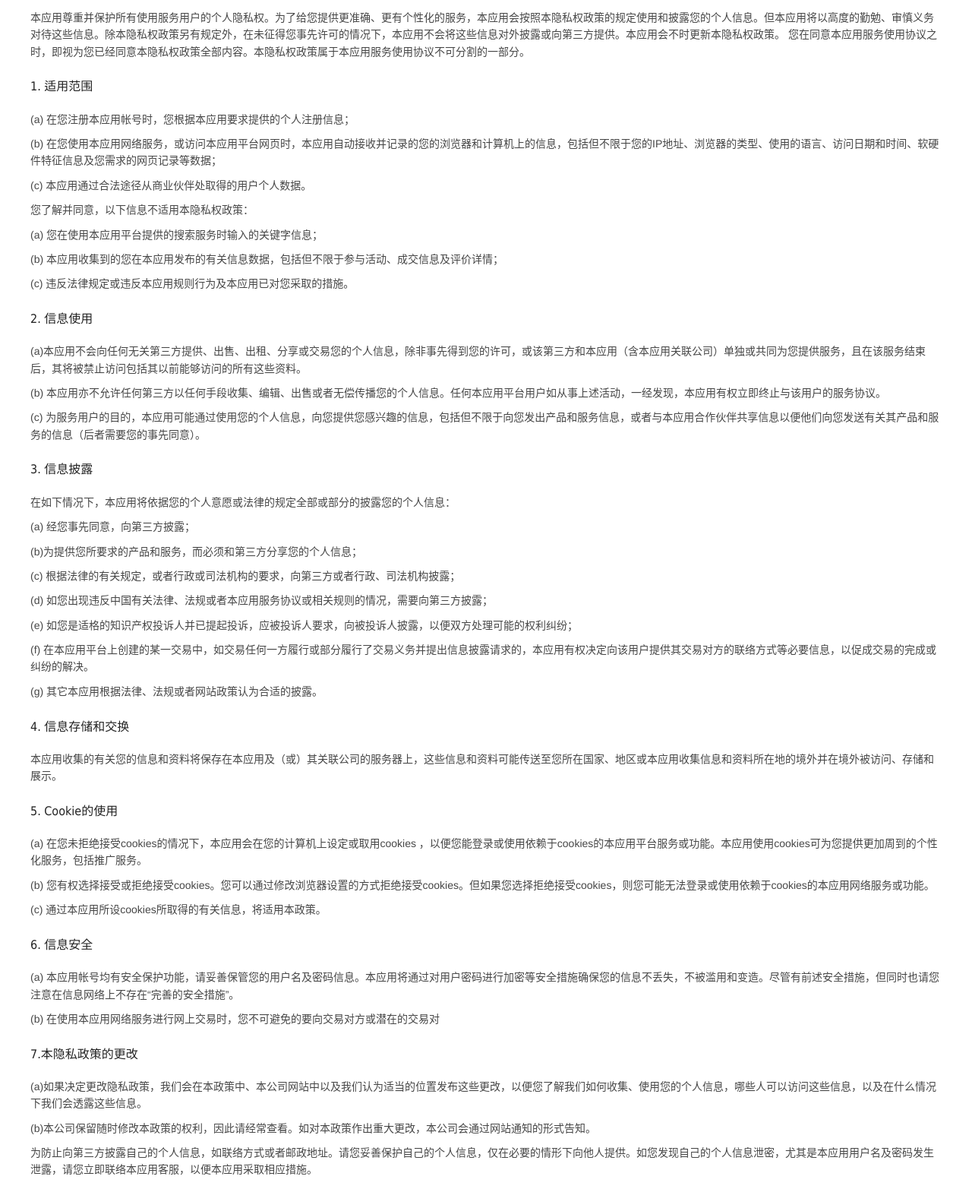
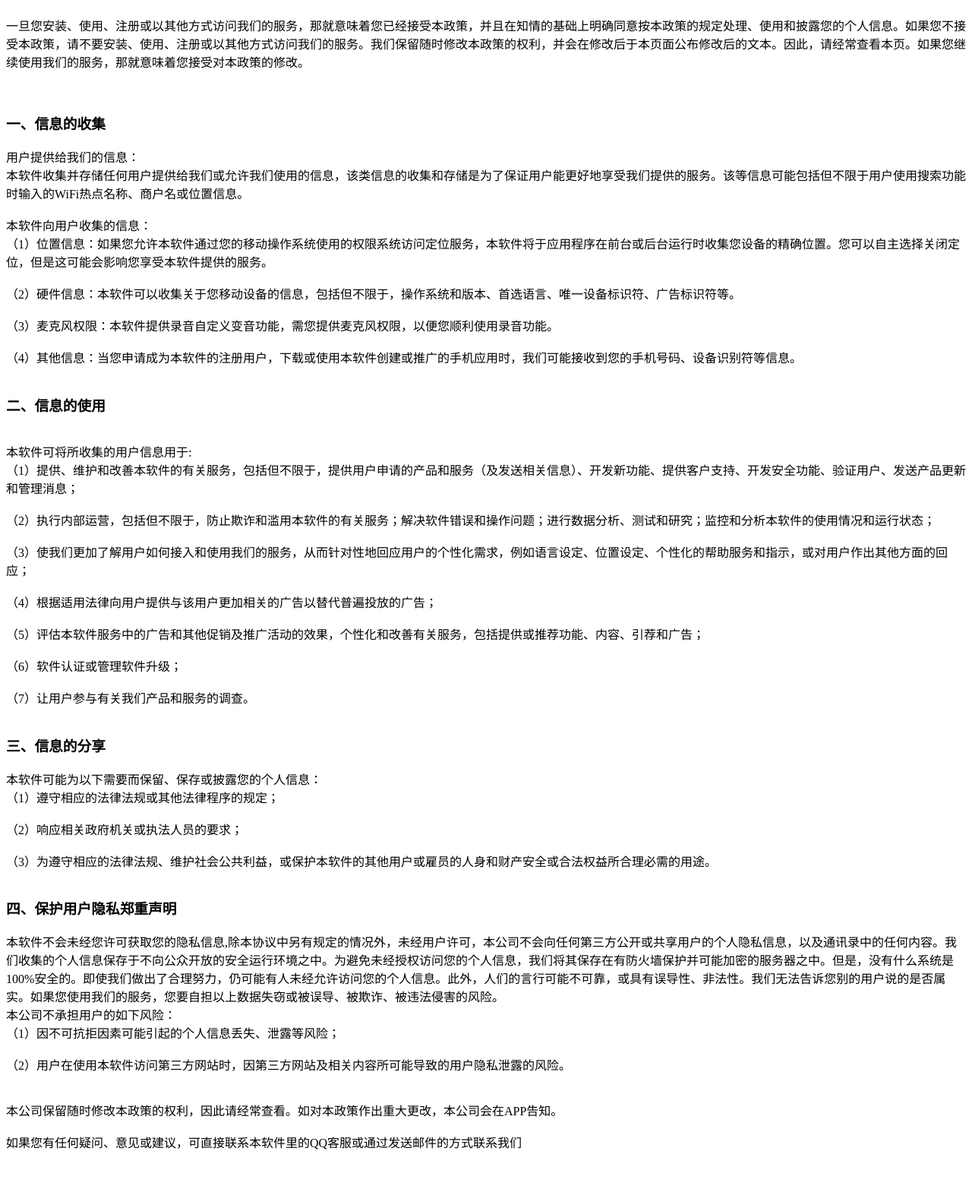
Before and after one commit to xiaomayi10132/xmy, a plain HTML site: page index.html in a window 1280 px wide. Shown: the part 138-1703 px from the top of the page at 76% size. Drawn offline with Linux system fonts and the light colour scheme.

Commit message:
Add files via upload

```diff
--- a/index.html
+++ b/index.html
@@ -1,99 +1,71 @@
-
-<!DOCTYPE html>
-<html>
-
-	<head>
-		<meta charset="utf-8" />
-		<title>APP隐私政策</title>
-	</head>
-	<style type="text/css">
-		body {
-			background: #fff;
-			font-family: Helvetica Neue, Helvetica, PingFang SC, Hiragino Sans GB, Microsoft YaHei, Noto Sans CJK SC, WenQuanYi Micro Hei, Arial, sans-serif;
-			padding: 0px;
-			margin: 0px;
-		}
-		.main{
-			width: 1200px;
-			margin: 0px auto;
-		}
-
-		h1,
-		h4 {
-			color: #333;
-			font-family: 'PingFang SC', '微软雅黑', 'YaHei', '黑体', 'Hei', Tahoma, Helvetica, arial, sans-serif;
-		}
-
-		p {
-			font-size: 13px;
-			line-height: 1.6;
-			color: #999;
-		}
-
-		.title {
-			font-size: 32px;
-			font-weight: normal;
-			padding: 30px 0;
-		    border-bottom: 1px solid #ececec;
-		    position: relative;
-		}
-
-		.content p {
-			font-size: 14px;
-			font-weight: normal;
-			margin: 10px 0;
-			color: #464646;
-		}
-
-		.content h4 {
-			font-size: 16px;
-			font-weight: normal;
-			color: #232323;
-		}
-	</style>
-
-	<body>
-		<div class="main">
-			<h1 class="title">APP隐私政策</h1>
-			<div class="content">
-
-				<p>本应用尊重并保护所有使用服务用户的个人隐私权。为了给您提供更准确、更有个性化的服务，本应用会按照本隐私权政策的规定使用和披露您的个人信息。但本应用将以高度的勤勉、审慎义务对待这些信息。除本隐私权政策另有规定外，在未征得您事先许可的情况下，本应用不会将这些信息对外披露或向第三方提供。本应用会不时更新本隐私权政策。 您在同意本应用服务使用协议之时，即视为您已经同意本隐私权政策全部内容。本隐私权政策属于本应用服务使用协议不可分割的一部分。</p>
-				<h4>1. 适用范围</h4>
-				<p>(a) 在您注册本应用帐号时，您根据本应用要求提供的个人注册信息；</p>
-				<p>(b) 在您使用本应用网络服务，或访问本应用平台网页时，本应用自动接收并记录的您的浏览器和计算机上的信息，包括但不限于您的IP地址、浏览器的类型、使用的语言、访问日期和时间、软硬件特征信息及您需求的网页记录等数据；</p>
-				<p>(c) 本应用通过合法途径从商业伙伴处取得的用户个人数据。</p>
-				<p>您了解并同意，以下信息不适用本隐私权政策：</p>
-				<p>(a) 您在使用本应用平台提供的搜索服务时输入的关键字信息；</p>
-				<p>(b) 本应用收集到的您在本应用发布的有关信息数据，包括但不限于参与活动、成交信息及评价详情；</p>
-				<p>(c) 违反法律规定或违反本应用规则行为及本应用已对您采取的措施。</p>
-				<h4>2. 信息使用</h4>
-				<p>(a)本应用不会向任何无关第三方提供、出售、出租、分享或交易您的个人信息，除非事先得到您的许可，或该第三方和本应用（含本应用关联公司）单独或共同为您提供服务，且在该服务结束后，其将被禁止访问包括其以前能够访问的所有这些资料。</p>
-				<p>(b) 本应用亦不允许任何第三方以任何手段收集、编辑、出售或者无偿传播您的个人信息。任何本应用平台用户如从事上述活动，一经发现，本应用有权立即终止与该用户的服务协议。</p>
-				<p>(c) 为服务用户的目的，本应用可能通过使用您的个人信息，向您提供您感兴趣的信息，包括但不限于向您发出产品和服务信息，或者与本应用合作伙伴共享信息以便他们向您发送有关其产品和服务的信息（后者需要您的事先同意）。</p>
-				<h4>3. 信息披露</h4>
-				<p>在如下情况下，本应用将依据您的个人意愿或法律的规定全部或部分的披露您的个人信息：</p>
-				<p>(a) 经您事先同意，向第三方披露；</p>
-				<p>(b)为提供您所要求的产品和服务，而必须和第三方分享您的个人信息；</p>
-				<p>(c) 根据法律的有关规定，或者行政或司法机构的要求，向第三方或者行政、司法机构披露；</p>
-				<p>(d) 如您出现违反中国有关法律、法规或者本应用服务协议或相关规则的情况，需要向第三方披露；</p>
-				<p>(e) 如您是适格的知识产权投诉人并已提起投诉，应被投诉人要求，向被投诉人披露，以便双方处理可能的权利纠纷；</p>
-				<p>(f) 在本应用平台上创建的某一交易中，如交易任何一方履行或部分履行了交易义务并提出信息披露请求的，本应用有权决定向该用户提供其交易对方的联络方式等必要信息，以促成交易的完成或纠纷的解决。</p>
-				<p>(g) 其它本应用根据法律、法规或者网站政策认为合适的披露。</p>
-				<h4>4. 信息存储和交换</h4>
-				<p>本应用收集的有关您的信息和资料将保存在本应用及（或）其关联公司的服务器上，这些信息和资料可能传送至您所在国家、地区或本应用收集信息和资料所在地的境外并在境外被访问、存储和展示。</p>
-				<h4>5. Cookie的使用</h4>
-				<p>(a) 在您未拒绝接受cookies的情况下，本应用会在您的计算机上设定或取用cookies ，以便您能登录或使用依赖于cookies的本应用平台服务或功能。本应用使用cookies可为您提供更加周到的个性化服务，包括推广服务。</p>
-				<p>(b) 您有权选择接受或拒绝接受cookies。您可以通过修改浏览器设置的方式拒绝接受cookies。但如果您选择拒绝接受cookies，则您可能无法登录或使用依赖于cookies的本应用网络服务或功能。</p>
-				<p>(c) 通过本应用所设cookies所取得的有关信息，将适用本政策。</p>
-				<h4>6. 信息安全</h4>
-				<p>(a) 本应用帐号均有安全保护功能，请妥善保管您的用户名及密码信息。本应用将通过对用户密码进行加密等安全措施确保您的信息不丢失，不被滥用和变造。尽管有前述安全措施，但同时也请您注意在信息网络上不存在“完善的安全措施”。</p>
-				<p>(b) 在使用本应用网络服务进行网上交易时，您不可避免的要向交易对方或潜在的交易对</p>
-				<h4>7.本隐私政策的更改</h4>
-				<p>(a)如果决定更改隐私政策，我们会在本政策中、本公司网站中以及我们认为适当的位置发布这些更改，以便您了解我们如何收集、使用您的个人信息，哪些人可以访问这些信息，以及在什么情况下我们会透露这些信息。</p>
-				<p>(b)本公司保留随时修改本政策的权利，因此请经常查看。如对本政策作出重大更改，本公司会通过网站通知的形式告知。</p>
-				<p>为防止向第三方披露自己的个人信息，如联络方式或者邮政地址。请您妥善保护自己的个人信息，仅在必要的情形下向他人提供。如您发现自己的个人信息泄密，尤其是本应用用户名及密码发生泄露，请您立即联络本应用客服，以便本应用采取相应措施。</p>
-			</div>
-		</div>
-	</body>
-
-</html>
+<p>
+	<h1>
+		APP隐私政策
+	</h1>
+<br />
+欢迎您使用本隐私政策（以下简称“本政策”）。 本政策属于本应用服务使用协议不可分割的一部分。本政策解释我们如何收集、保存使用由我们的产品、服务和网站（以下合称“我们的服务”）收集的信息。<br />
+<br />
+一旦您安装、使用、注册或以其他方式访问我们的服务，那就意味着您已经接受本政策，并且在知情的基础上明确同意按本政策的规定处理、使用和披露您的个人信息。如果您不接受本政策，请不要安装、使用、注册或以其他方式访问我们的服务。我们保留随时修改本政策的权利，并会在修改后于本页面公布修改后的文本。因此，请经常查看本页。如果您继续使用我们的服务，那就意味着您接受对本政策的修改。<br />
+&nbsp;<br />
+<br />
+	<h3>
+		一、信息的收集
+	</h3>
+用户提供给我们的信息：<br />
+本软件收集并存储任何用户提供给我们或允许我们使用的信息，该类信息的收集和存储是为了保证用户能更好地享受我们提供的服务。该等信息可能包括但不限于用户使用搜索功能时输入的WiFi热点名称、商户名或位置信息。<br />
+<br />
+本软件向用户收集的信息：<br />
+（1）位置信息：如果您允许本软件通过您的移动操作系统使用的权限系统访问定位服务，本软件将于应用程序在前台或后台运行时收集您设备的精确位置。您可以自主选择关闭定位，但是这可能会影响您享受本软件提供的服务。<br />
+<br />
+（2）硬件信息：本软件可以收集关于您移动设备的信息，包括但不限于，操作系统和版本、首选语言、唯一设备标识符、广告标识符等。<br />
+<br />
+（3）麦克风权限：本软件提供录音自定义变音功能，需您提供麦克风权限，以便您顺利使用录音功能。<br />
+<br />
+（4）其他信息：当您申请成为本软件的注册用户，下载或使用本软件创建或推广的手机应用时，我们可能接收到您的手机号码、设备识别符等信息。<br />
+<br />
+	<h3>
+		二、信息的使用
+	</h3>
+<br />
+本软件可将所收集的用户信息用于:<br />
+（1）提供、维护和改善本软件的有关服务，包括但不限于，提供用户申请的产品和服务（及发送相关信息）、开发新功能、提供客户支持、开发安全功能、验证用户、发送产品更新和管理消息；<br />
+<br />
+（2）执行内部运营，包括但不限于，防止欺诈和滥用本软件的有关服务；解决软件错误和操作问题；进行数据分析、测试和研究；监控和分析本软件的使用情况和运行状态；<br />
+<br />
+（3）使我们更加了解用户如何接入和使用我们的服务，从而针对性地回应用户的个性化需求，例如语言设定、位置设定、个性化的帮助服务和指示，或对用户作出其他方面的回应；<br />
+<br />
+（4）根据适用法律向用户提供与该用户更加相关的广告以替代普遍投放的广告；<br />
+<br />
+（5）评估本软件服务中的广告和其他促销及推广活动的效果，个性化和改善有关服务，包括提供或推荐功能、内容、引荐和广告；<br />
+<br />
+（6）软件认证或管理软件升级；<br />
+<br />
+（7）让用户参与有关我们产品和服务的调查。<br />
+<br />
+	<h3>
+		三、信息的分享
+	</h3>
+本软件可能为以下需要而保留、保存或披露您的个人信息：<br />
+（1）遵守相应的法律法规或其他法律程序的规定；<br />
+<br />
+（2）响应相关政府机关或执法人员的要求；<br />
+<br />
+（3）为遵守相应的法律法规、维护社会公共利益，或保护本软件的其他用户或雇员的人身和财产安全或合法权益所合理必需的用途。<br />
+<br />
+	<h3>
+		四、保护用户隐私郑重声明
+	</h3>
+本软件不会未经您许可获取您的隐私信息,除本协议中另有规定的情况外，未经用户许可，本公司不会向任何第三方公开或共享用户的个人隐私信息，以及通讯录中的任何内容。我们收集的个人信息保存于不向公众开放的安全运行环境之中。为避免未经授权访问您的个人信息，我们将其保存在有防火墙保护并可能加密的服务器之中。但是，没有什么系统是100%安全的。即使我们做出了合理努力，仍可能有人未经允许访问您的个人信息。此外，人们的言行可能不可靠，或具有误导性、非法性。我们无法告诉您别的用户说的是否属实。如果您使用我们的服务，您要自担以上数据失窃或被误导、被欺诈、被违法侵害的风险。<br />
+本公司不承担用户的如下风险：<br />
+（1）因不可抗拒因素可能引起的个人信息丢失、泄露等风险；<br />
+<br />
+（2）用户在使用本软件访问第三方网站时，因第三方网站及相关内容所可能导致的用户隐私泄露的风险。<br />
+<br />
+<br />
+本公司保留随时修改本政策的权利，因此请经常查看。如对本政策作出重大更改，本公司会在APP告知。<br />
+<br />
+如果您有任何疑问、意见或建议，可直接联系本软件里的QQ客服或通过发送邮件的方式联系我们
+</p>
+<p>
+	<br />
+</p>
```
